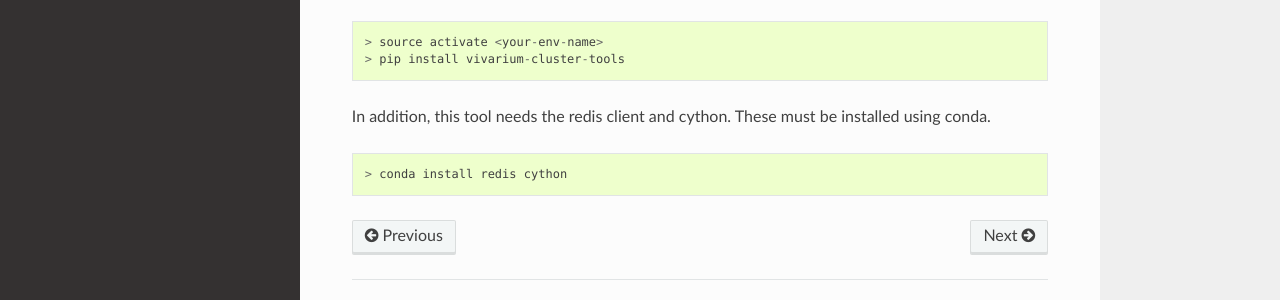
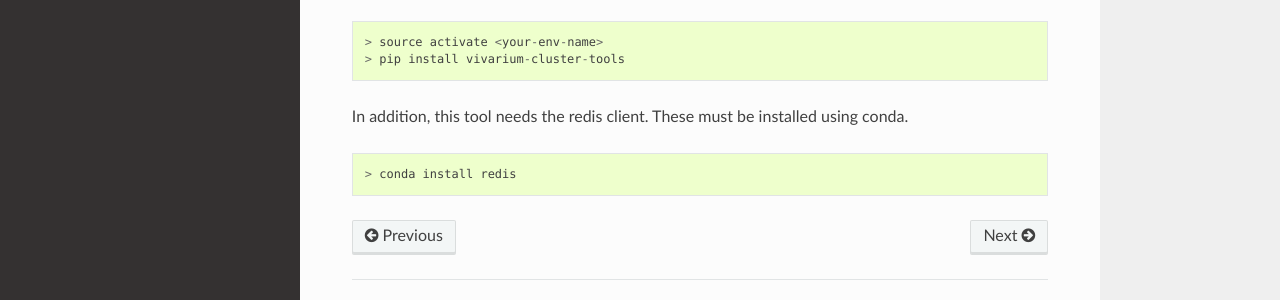
Before and after one commit to ihmeuw/vivarium_cluster_tools, a Sphinx documentation site: the page built from docs/source/installation.rst, in a window 1280 px wide. Shown: the part 431-731 px from the top of the page. Built offline with Sphinx 7.4.7 and the Read the Docs theme 2.0.0, drawn with Linux system fonts in a browser that asks for light colours.

Commit message:
remove cython

```diff
--- a/docs/source/installation.rst
+++ b/docs/source/installation.rst
@@ -22,7 +22,7 @@ You can then install this package with
     > source activate <your-env-name>
     > pip install vivarium-cluster-tools
 
-In addition, this tool needs the redis client and cython. These must be installed using conda.
+In addition, this tool needs the redis client. These must be installed using conda.
 ::
 
-   > conda install redis cython
+   > conda install redis
```
